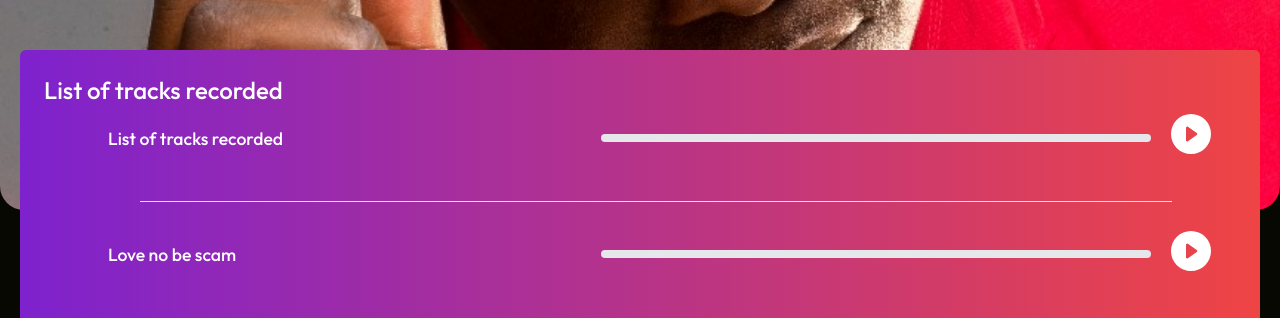
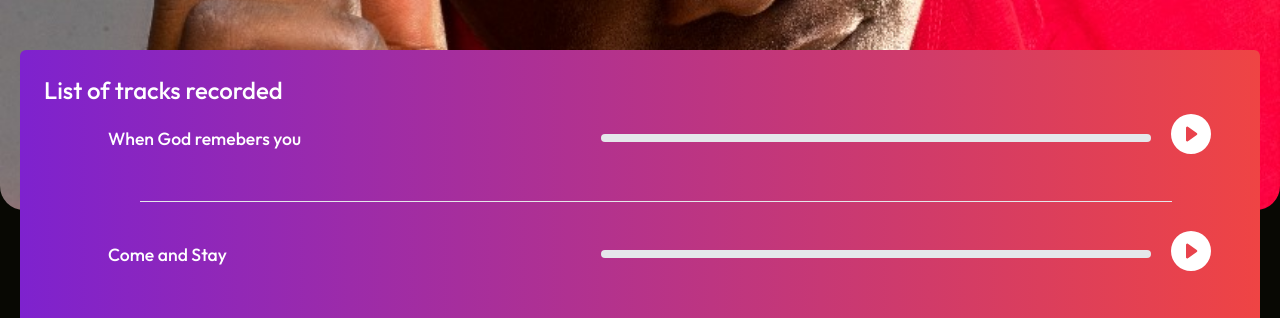
Before and after one commit to Simplevhick/Kevindavid, a Next.js app: page / in a window 1280 px wide. Shown: the part 2480-2798 px from the top of the page. Built offline with nearby package versions, Linux system fonts and the light colour scheme.

Commit message:
changed the titles of the songs

```diff
--- a/components/Tour.jsx
+++ b/components/Tour.jsx
@@ -91,11 +91,11 @@ const Tour = () => {
             <div className="flex flex-col space-y-10 lg:flex lg:flex-col lg:space-y-10 md:flex md:flex-col md:space-y-10">
               <div className="mt-5 lg:grid lg:grid-cols-2 lg:mt-5 md:grid md:grid-cols-2 md:mt-5">
                 <div className="text-[1rem] lg:text-[1.1rem] md:text-[1rem]">
-                  <h3 className="outfit"> List of tracks recorded</h3>
+                  <h3 className="outfit"> When God remebers you</h3>
                 </div>
 
                 <div className="lg:flex lg:justify-center lg:gap-5 md:flex md:justify-center md:gap-5">
-                  <audio ref={audioRef} src="/assets/asa.mp3" />
+                  <audio ref={audioRef} src="/assets/when.mp3" />
                   <div className="">
                     <div
                       className=" h-2 rounded"
@@ -121,11 +121,11 @@ const Tour = () => {
 
               <div className="mt-2 lg:grid lg:grid-cols-2 lg:mt-5 md:grid md:grid-cols-2 md:mt-5">
                 <div className="text-[1rem] lg:text-[1.1rem] md:text-[1rem]">
-                  <h3 className="outfit">Love no be scam</h3>
+                  <h3 className="outfit">Come and Stay</h3>
                 </div>
 
                 <div className="lg:flex lg:justify-center lg:gap-5 md:flex md:justify-center md:gap-5">
-                  <audio ref={audRef} src="/assets/asa.mp3" />
+                  <audio ref={audRef} src="/assets/Come and Stay.mp3" />
                   <div className="">
                     <div
                       className=" h-2 rounded"
```
